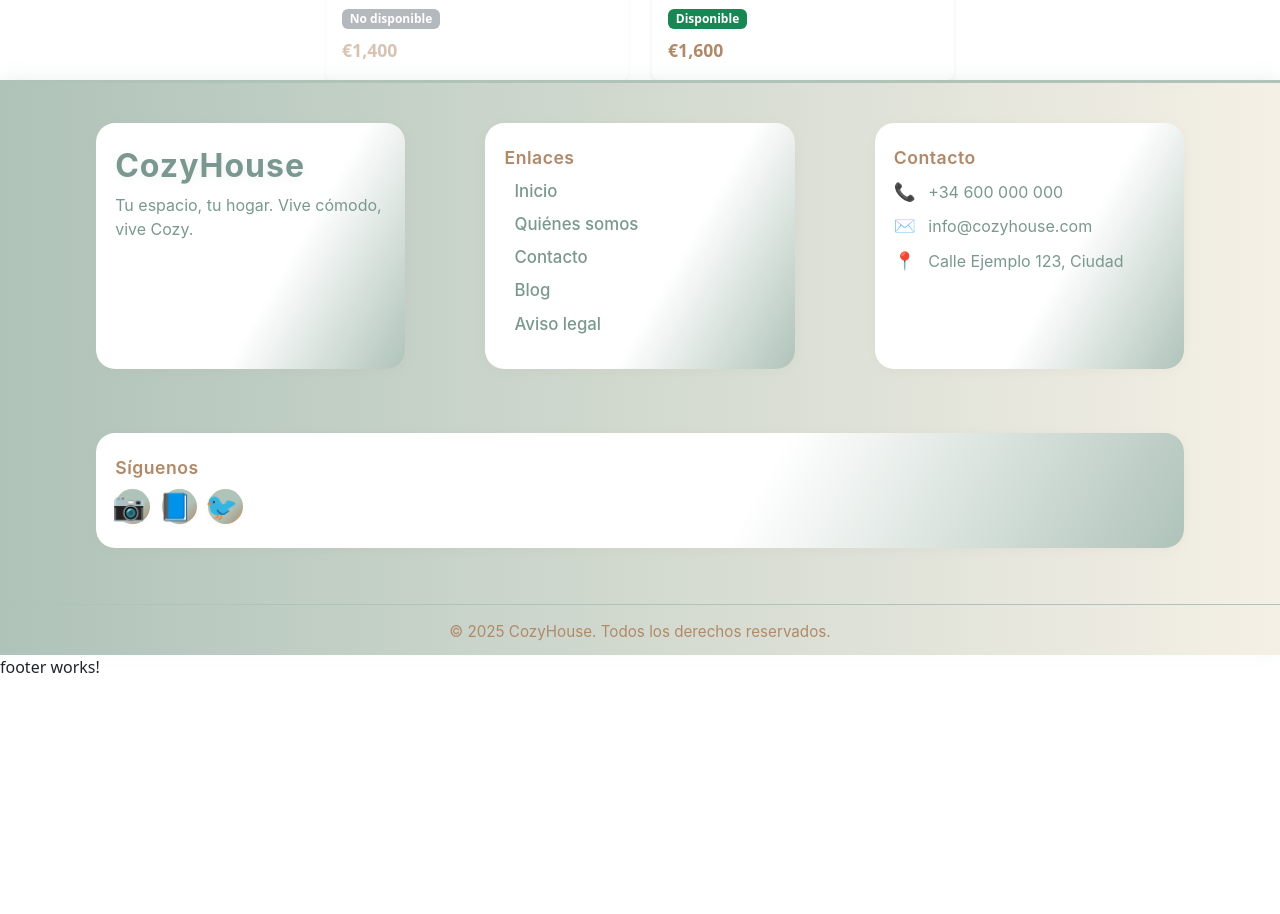
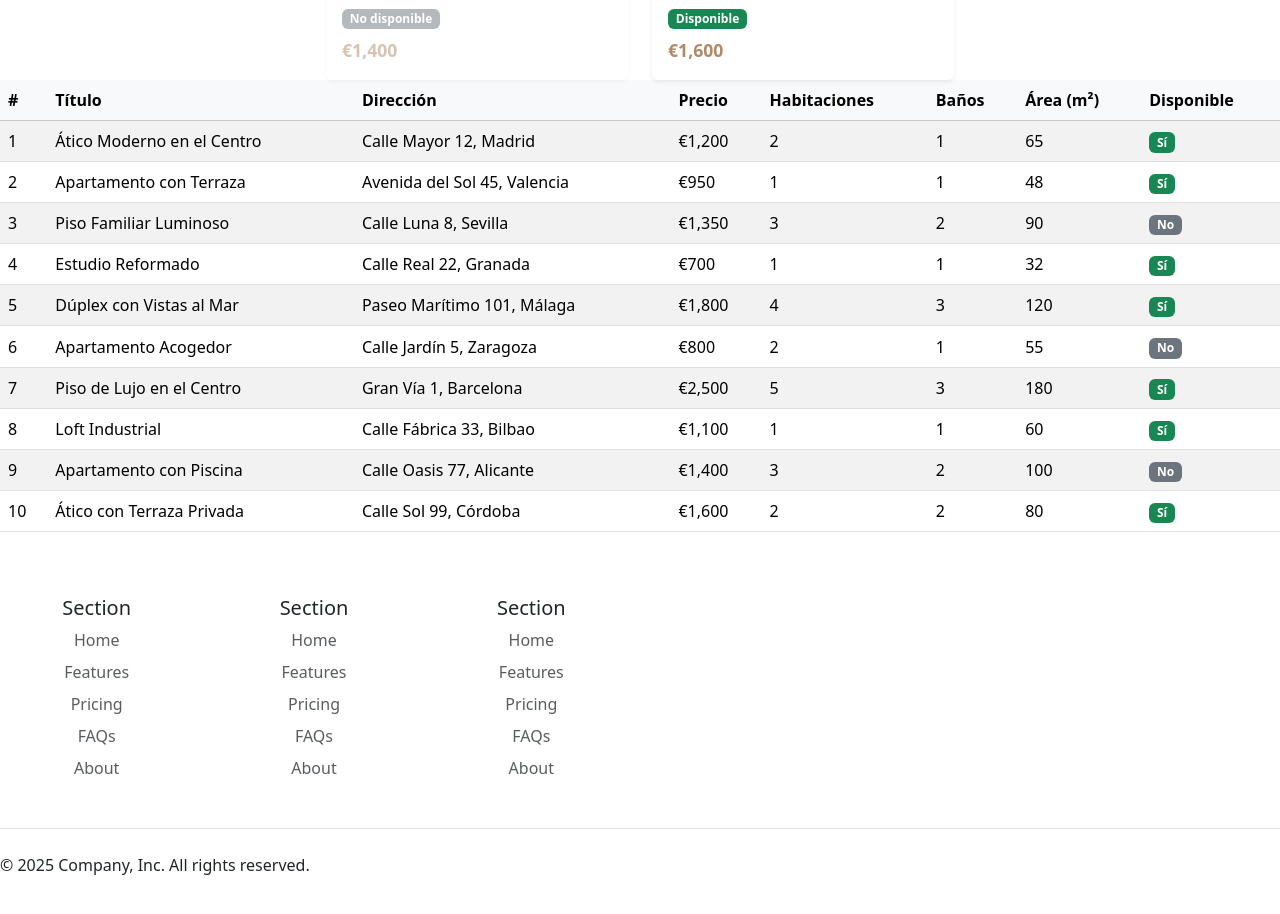
Before and after one commit to carloscordobabarber/SummerCamp25, an Angular app in the folder CozyFront/: page / in a window 1280 px wide. Shown: the part 1180-2094 px from the top of the page. Before the commit the page ends 1875 px from the top, so only its background shows below. Built offline with nearby package versions, Linux system fonts and the light colour scheme.

Commit message:
Presentacion Front 14/8/25
Se añade un componente de footer

Co-Authored-By: EmbieAlieva <49640795+EmbieAlieva@users.noreply.github.com>
Co-Authored-By: JavierPeraltaAzagra <91671650+JavierPeraltaAzagra@users.noreply.github.com>

```diff
--- a/CozyFront/src/app/apartment-list/apartment-list.html
+++ b/CozyFront/src/app/apartment-list/apartment-list.html
@@ -1 +1,29 @@
-<p>apartment-list works!</p>
+<table class="table table-striped align-middle">
+  <thead class="table-light">
+    <tr>
+      <th>#</th>
+      <th>Título</th>
+      <th>Dirección</th>
+      <th>Precio</th>
+      <th>Habitaciones</th>
+      <th>Baños</th>
+      <th>Área (m²)</th>
+      <th>Disponible</th>
+    </tr>
+  </thead>
+  <tbody>
+    <tr *ngFor="let apt of apartments; let i = index">
+      <td>{{ i + 1 }}</td>
+      <td>{{ apt.title }}</td>
+      <td>{{ apt.address }}</td>
+      <td>{{ apt.price | currency:'EUR':'symbol':'1.0-0' }}</td>
+      <td>{{ apt.rooms }}</td>
+      <td>{{ apt.bathrooms }}</td>
+      <td>{{ apt.area }}</td>
+      <td>
+        <span class="badge bg-success" *ngIf="apt.available">Sí</span>
+        <span class="badge bg-secondary" *ngIf="!apt.available">No</span>
+      </td>
+    </tr>
+  </tbody>
+</table>
--- a/CozyFront/src/app/app.html
+++ b/CozyFront/src/app/app.html
@@ -1,6 +1,7 @@
 <app-header></app-header>
 
 <app-cards [apartments]="apartments"></app-cards>
+<app-apartment-list [apartments]="apartments"></app-apartment-list>
 
 <router-outlet />
 <app-footer></app-footer>
--- a/CozyFront/src/app/footer/footer.css
+++ b/CozyFront/src/app/footer/footer.css
@@ -8,37 +8,43 @@
 	box-shadow: 0 -4px 16px 0 rgba(122, 152, 143, 0.10);
 	position: relative;
 	z-index: 2;
+
 }
 .footer-content {
 	display: flex;
 	flex-wrap: wrap;
-	justify-content: space-between;
+	justify-content: center;
+	align-items: flex-start;
 	max-width: 1200px;
 	margin: 0 auto;
 	padding: 0 2rem;
-	gap: 2rem;
+	gap: 2.5rem;
 }
 .footer-section {
-	flex: 1 1 220px;
+	flex: 1 1 240px;
 	margin: 0 1.5rem 2rem 1.5rem;
-	background: linear-gradient(120deg, #FFFFFF 60%, #AFC3B9 100%);
+	background: linear-gradient(120deg, #AFC3B9 0%, #F5F0E6 100%);
 	border-radius: 1.2rem;
-	box-shadow: 0 2px 12px 0 rgba(176, 137, 104, 0.06);
-	padding: 1.5rem 1.2rem;
+	box-shadow: 0 2px 12px 0 rgba(176, 137, 104, 0.08);
+	padding: 1.7rem 1.5rem;
 	min-width: 220px;
-	transition: box-shadow 0.2s, background 0.2s;
+	max-width: 320px;
+	text-align: center;
+	border: 2px solid #AFC3B9;
+	transition: box-shadow 0.2s, background 0.2s, border 0.2s;
 }
 .footer-section:hover {
-	box-shadow: 0 6px 24px 0 rgba(122, 152, 143, 0.13);
-	background: linear-gradient(120deg, #AFC3B9 0%, #FFFFFF 100%);
+	box-shadow: 0 8px 32px 0 rgba(122, 152, 143, 0.18);
+	background: linear-gradient(120deg, #7A988F 0%, #AFC3B9 100%);
+	border: 2px solid #7A988F;
 }
 .footer-section h2 {
-	color: #7A988F;
+	color: #FFFFFF;
 	font-size: 2rem;
 	margin-bottom: 0.5rem;
 	font-weight: 700;
 	letter-spacing: 1px;
-	text-shadow: 0 2px 8px #AFC3B933;
+	text-shadow: 0 2px 8px #7A988F99;
 }
 .footer-section h3 {
 	color: #B08968;
@@ -46,7 +52,7 @@
 	margin-bottom: 0.7rem;
 	font-weight: 600;
 	letter-spacing: 0.5px;
-	text-shadow: 0 1px 4px #AFC3B922;
+	text-shadow: 0 1px 4px #7A988F55;
 }
 .footer-section ul {
 	list-style: none;
@@ -66,10 +72,11 @@
 	padding: 4px 10px;
 	font-weight: 500;
 	font-size: 1.05rem;
+	background: rgba(255,255,255,0.2);
 }
 .footer-section a:hover {
 	color: #FFFFFF;
-	background: #B08968;
+	background: #7A988F;
 }
 .footer-section .icon {
 	color: #B08968;
--- a/CozyFront/src/app/footer/footer.html
+++ b/CozyFront/src/app/footer/footer.html
@@ -1,38 +1,84 @@
-<footer class="footer">
-	<div class="footer-content">
-		<div class="footer-section brand">
-			<h2>CozyHouse</h2>
-			<p>Tu espacio, tu hogar. Vive cómodo, vive Cozy.</p>
-		</div>
-		<div class="footer-section links">
-			<h3>Enlaces</h3>
-			<ul>
-				<li><a href="#">Inicio</a></li>
-				<li><a href="#">Quiénes somos</a></li>
-				<li><a href="#">Contacto</a></li>
-				<li><a href="#">Blog</a></li>
-				<li><a href="#">Aviso legal</a></li>
+<footer class="py-5 text-center">
+  <div class="row">
+    <div class="col-6 col-md-2 mb-3">
+      <h5>Section</h5>
+      <ul class="nav flex-column">
+        <li class="nav-item mb-2">
+          <a href="#" class="nav-link p-0 text-body-secondary">Home</a>
+        </li>
+        <li class="nav-item mb-2">
+          <a href="#" class="nav-link p-0 text-body-secondary">Features</a>
+        </li>
+        <li class="nav-item mb-2">
+          <a href="#" class="nav-link p-0 text-body-secondary">Pricing</a>
+        </li>
+        <li class="nav-item mb-2">
+          <a href="#" class="nav-link p-0 text-body-secondary">FAQs</a>
+        </li>
+        <li class="nav-item mb-2">
+          <a href="#" class="nav-link p-0 text-body-secondary">About</a>
+        </li>
       </ul>
     </div>
-		<div class="footer-section contact">
-			<h3>Contacto</h3>
-			<ul>
-				<li><span class="icon">📞</span> +34 600 000 000</li>
-				<li><span class="icon">✉️</span> info@cozyhouse.com</li>
-				<li><span class="icon">📍</span> Calle Ejemplo 123, Ciudad</li>
+    <div class="col-6 col-md-2 mb-3">
+      <h5>Section</h5>
+      <ul class="nav flex-column">
+        <li class="nav-item mb-2">
+          <a href="#" class="nav-link p-0 text-body-secondary">Home</a>
+        </li>
+        <li class="nav-item mb-2">
+          <a href="#" class="nav-link p-0 text-body-secondary">Features</a>
+        </li>
+        <li class="nav-item mb-2">
+          <a href="#" class="nav-link p-0 text-body-secondary">Pricing</a>
+        </li>
+        <li class="nav-item mb-2">
+          <a href="#" class="nav-link p-0 text-body-secondary">FAQs</a>
+        </li>
+        <li class="nav-item mb-2">
+          <a href="#" class="nav-link p-0 text-body-secondary">About</a>
+        </li>
       </ul>
     </div>
-		<div class="footer-section social">
-			<h3>Síguenos</h3>
-			<div class="social-icons">
-				<a href="#" title="Instagram"><span class="icon">📷</span></a>
-				<a href="#" title="Facebook"><span class="icon">📘</span></a>
-				<a href="#" title="Twitter"><span class="icon">🐦</span></a>
+    <div class="col-6 col-md-2 mb-3">
+      <h5>Section</h5>
+      <ul class="nav flex-column">
+        <li class="nav-item mb-2">
+          <a href="#" class="nav-link p-0 text-body-secondary">Home</a>
+        </li>
+        <li class="nav-item mb-2">
+          <a href="#" class="nav-link p-0 text-body-secondary">Features</a>
+        </li>
+        <li class="nav-item mb-2">
+          <a href="#" class="nav-link p-0 text-body-secondary">Pricing</a>
+        </li>
+        <li class="nav-item mb-2">
+          <a href="#" class="nav-link p-0 text-body-secondary">FAQs</a>
+        </li>
+        <li class="nav-item mb-2">
+          <a href="#" class="nav-link p-0 text-body-secondary">About</a>
+        </li>
+      </ul>
     </div>
+
   </div>
-	</div>
-	<div class="footer-bottom">
-		<span>&copy; 2025 CozyHouse. Todos los derechos reservados.</span>
+  <div
+    class="d-flex flex-column flex-sm-row justify-content-between py-4 my-4 border-top"
+  >
+    <p>&copy; 2025 Company, Inc. All rights reserved.</p>
+    <ul class="list-unstyled d-flex">
+      <li class="ms-3">
+        <a class="link-body-emphasis" href="#" aria-label="Instagram"
+          ><svg class="bi" width="24" height="24">
+            <use xlink:href="#instagram"></use></svg>
+        </a>
+      </li>
+      <li class="ms-3">
+        <a class="link-body-emphasis" href="#" aria-label="Facebook"
+          ><svg class="bi" width="24" height="24" aria-hidden="true">
+            <use xlink:href="#facebook"></use></svg>
+        </a>
+      </li>
+    </ul>
   </div>
 </footer>
-<p>footer works!</p>
```
Also changed, not shown: CozyFront/src/app/apartment-list/apartment-list.ts (+14 -2 lines). Lines whose indentation alone changed are shown as unchanged.
